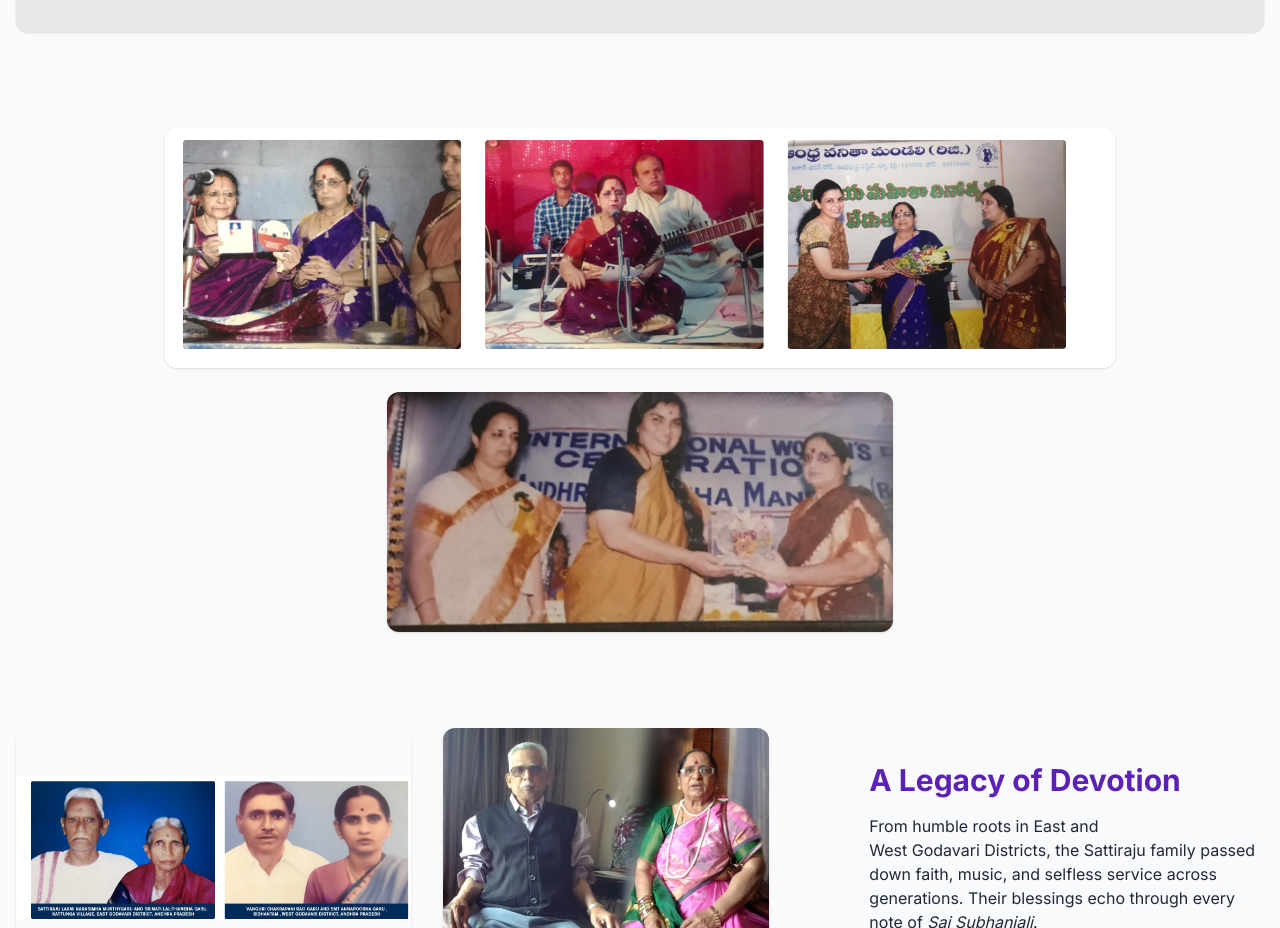
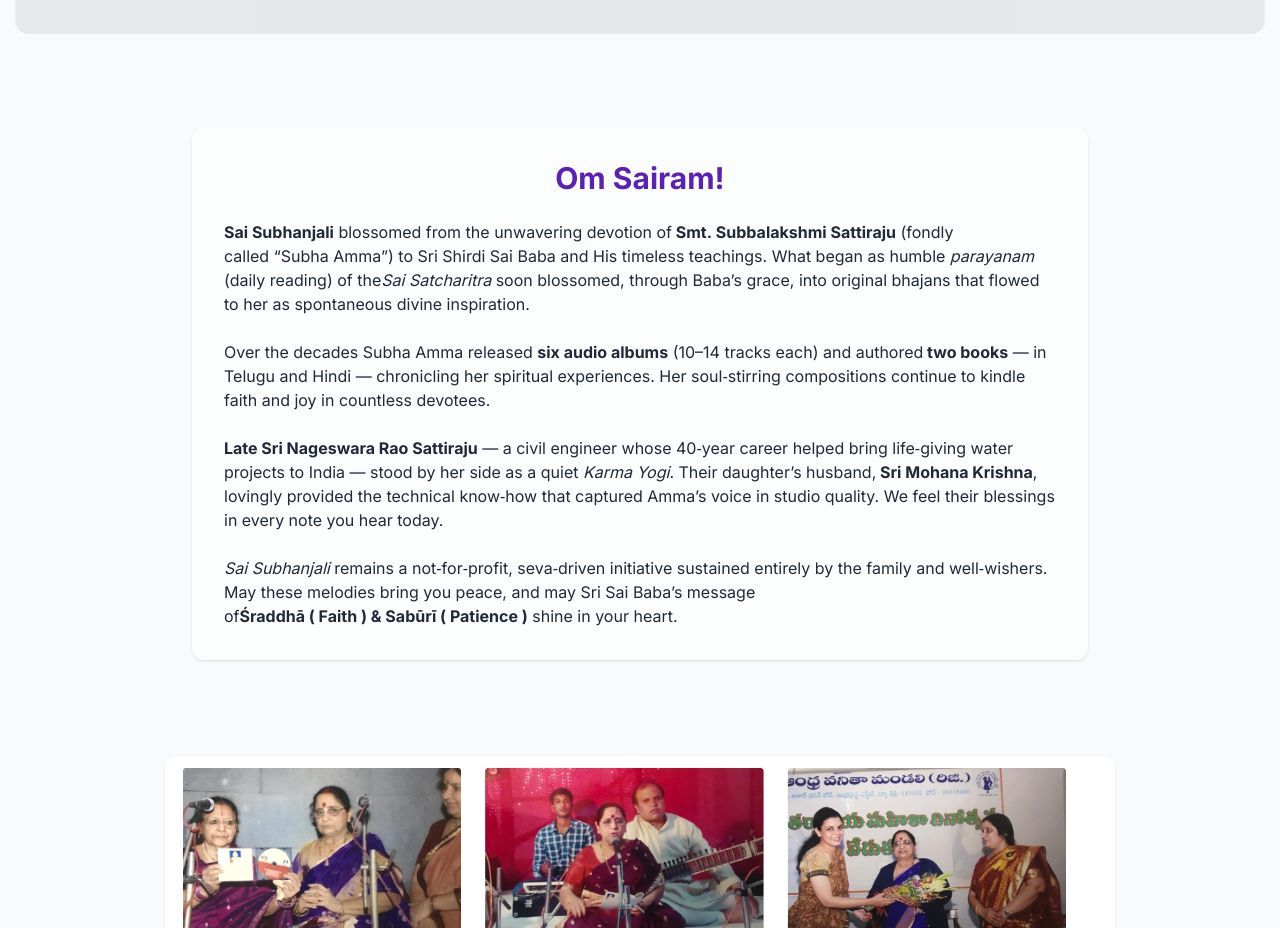
Before and after one commit to shekhar1971/saisubhanjali.com, a Next.js app: page / in a window 1280 px wide. Shown: the part 860-1788 px from the top of the page. Built offline with nearby package versions, Linux system fonts and the light colour scheme; grey boxes are pictures that could not be loaded.

Commit message:
Update page.tsx

```diff
--- a/app/page.tsx
+++ b/app/page.tsx
@@ -1,4 +1,4 @@
-// app/page.tsx — image fit tweak for grandparents montage (rev 6)
+// app/page.tsx — add detailed About section (rev 7)
 // ------------------------------------------------------------
 import Image from 'next/image';
 import Link from 'next/link';
@@ -55,6 +55,34 @@ export default function Home() {
         </div>
       </section>
 
+      {/* ABOUT — full narrative */}
+      <section className="mx-auto max-w-4xl space-y-6 rounded-xl bg-white/60 p-8 shadow">
+        <h2 className="text-center text-3xl font-bold text-brand-700">Om Sairam!</h2>
+        <p>
+          <strong>Sai Subhanjali</strong> blossomed from the unwavering devotion of
+          <strong> Smt. Subbalakshmi Sattiraju</strong> (fondly called “Subha Amma”) to Sri Shirdi Sai Baba and His
+          timeless teachings. What began as humble <em>parayanam</em> (daily reading) of the
+          <em>Sai Satcharitra</em> soon blossomed, through Baba’s grace, into original bhajans that flowed to her as
+          spontaneous divine inspiration.
+        </p>
+        <p>
+          Over the decades Subha Amma released <strong>six audio albums</strong> (10–14 tracks each) and authored
+          <strong> two books</strong> — in Telugu and Hindi — chronicling her spiritual experiences. Her soul‑stirring
+          compositions continue to kindle faith and joy in countless devotees.
+        </p>
+        <p>
+          <strong>Late Sri Nageswara Rao Sattiraju</strong> — a civil engineer whose 40‑year career helped bring life‑giving
+          water projects to India — stood by her side as a quiet <em>Karma Yogi</em>. Their daughter’s husband,
+          <strong> Sri Mohana Krishna</strong>, lovingly provided the technical know‑how that captured Amma’s voice in studio
+          quality. We feel their blessings in every note you hear today.
+        </p>
+        <p>
+          <em>Sai Subhanjali</em> remains a not‑for‑profit, seva‑driven initiative sustained entirely by the family and
+          well‑wishers. May these melodies bring you peace, and may Sri Sai Baba’s message of
+          <strong>Śraddhā ( Faith ) &amp; Sabūrī ( Patience )</strong> shine in your heart.
+        </p>
+      </section>
+
       {/* AMMA DEVOTIONAL MOMENTS */}
       <section className="flex flex-wrap justify-center gap-6">
         <DevotionalImg src="/SubbaLakshmi_Sattiraju.png" alt="Amma devotional moments" />
@@ -66,7 +94,7 @@ export default function Home() {
 
       {/* FAMILY HERITAGE */}
       <section className="grid gap-8 md:grid-cols-3 md:items-center">
-        {/* Grandparents montage – use object‑contain so the full collage is visible */}
+        {/* Grandparents montage */}
         <Image
           src="/Smt%20Subbalakshi%20and%20Shri%20Nageswara%20Rao%20Parents.png"
           alt="Parental roots of Amma & Ayyagaru"
@@ -86,8 +114,8 @@ export default function Home() {
           <h2 className="text-3xl font-bold text-brand-700">A Legacy of Devotion</h2>
           <p>
             From humble roots in East and West Godavari Districts, the Sattiraju family passed down
-            faith, music, and selfless service across generations. Their blessings echo through
-            every note of <em>Sai Subhanjali</em>.
+            faith, music, and selfless service across generations. Their blessings echo through every
+            note of <em>Sai Subhanjali</em>.
           </p>
         </div>
       </section>
@@ -102,8 +130,8 @@ export default function Home() {
           className="mx-auto rounded-full object-cover shadow-md"
         />
         <p className="mt-4 text-sm text-gray-600">
-          In loving memory of <strong>Sri Mohana Krishna</strong>, whose technical guidance made these
-          recordings possible.
+          In loving memory of <strong>Sri Mohana Krishna</strong>, whose technical guidance made these recordings
+          possible.
         </p>
       </section>
 
```
